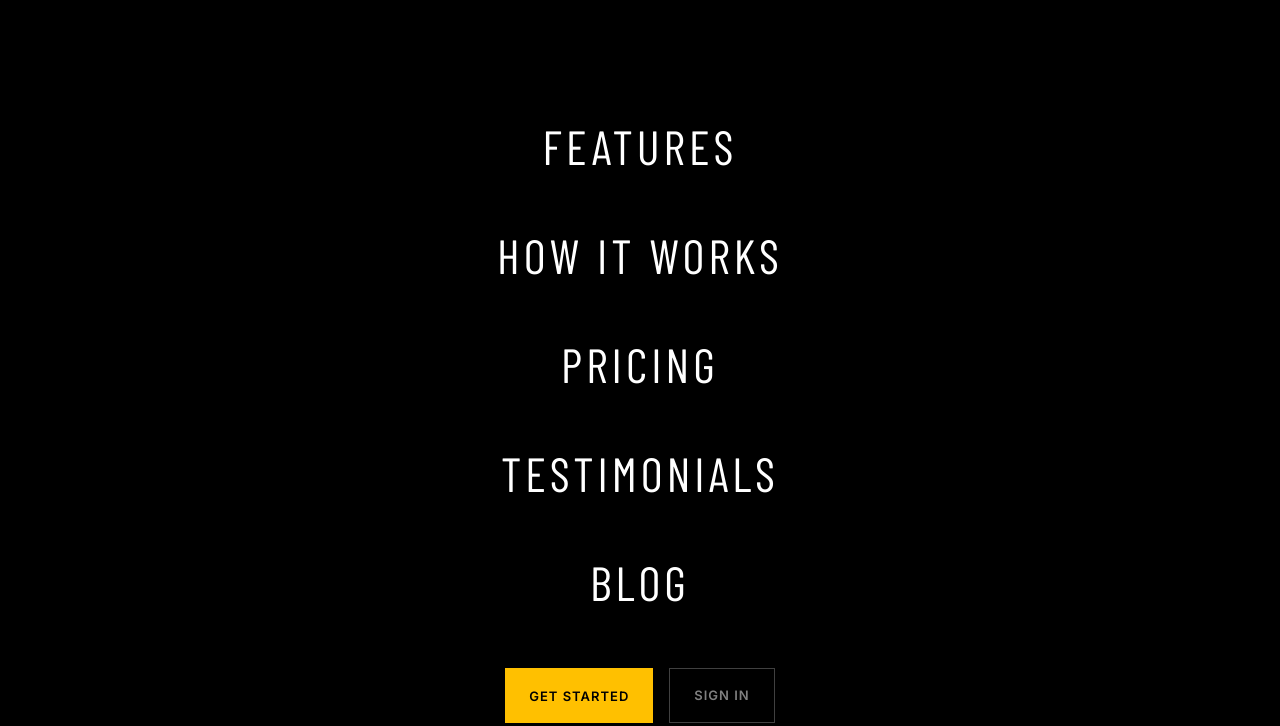
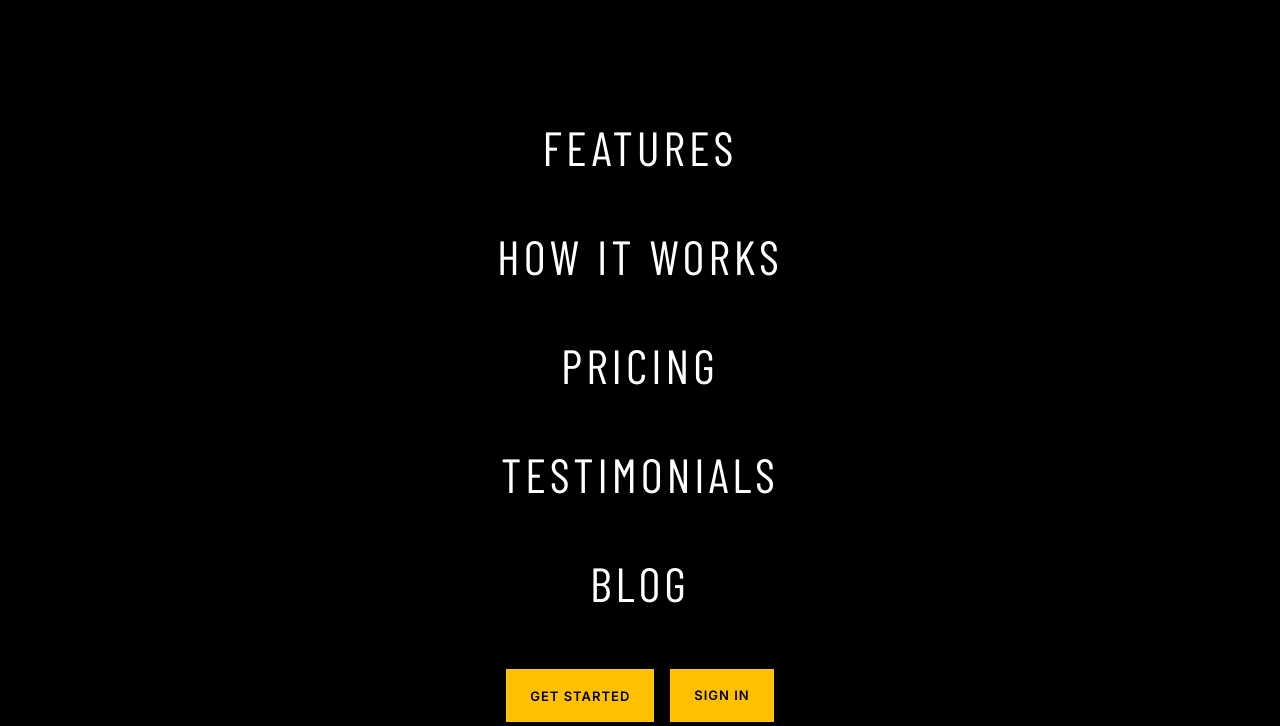
Before and after one commit to lepem1/Payzoris, a website: page blog/index.html in a window 1280 px wide. Both pictures are taken after a click on the button "MENU". Shown: the part 74-800 px from the top of the page. Drawn offline with nearby package versions, Linux system fonts and the light colour scheme; a web font is replaced by a local one.

Commit message:
Change SIGN IN button style to accent

```diff
--- a/blog/index.html
+++ b/blog/index.html
@@ -68,7 +68,7 @@
       <button class="btn btn-accent btn-sm" id="openAccountModal">
     GET STARTED
 </button>
-         <a href="/pages/login.html" class="btn btn-ghost">
+         <a href="/pages/login.html" class="btn btn-accent btn-sm">
     SIGN IN
 </a>
         </div>
```
